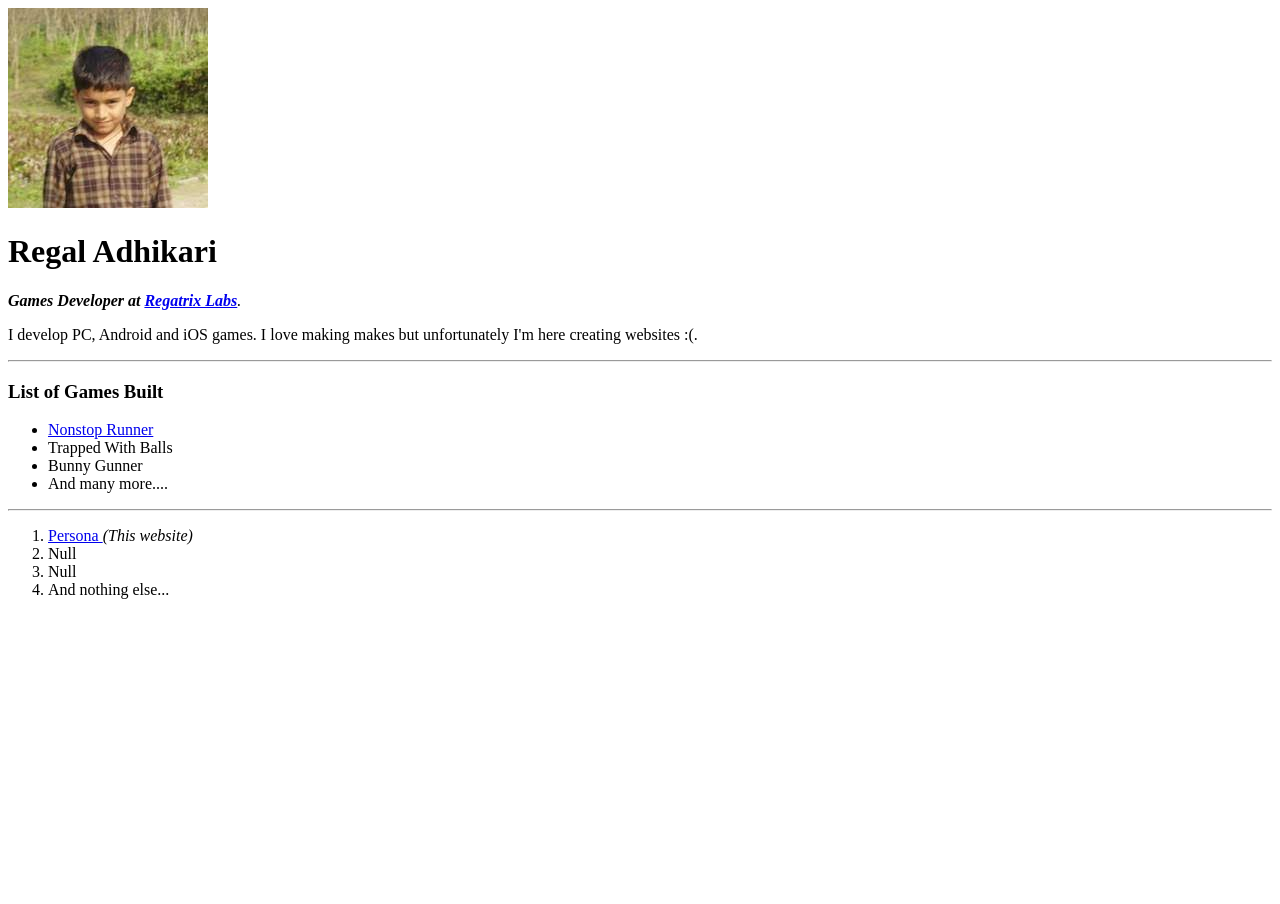
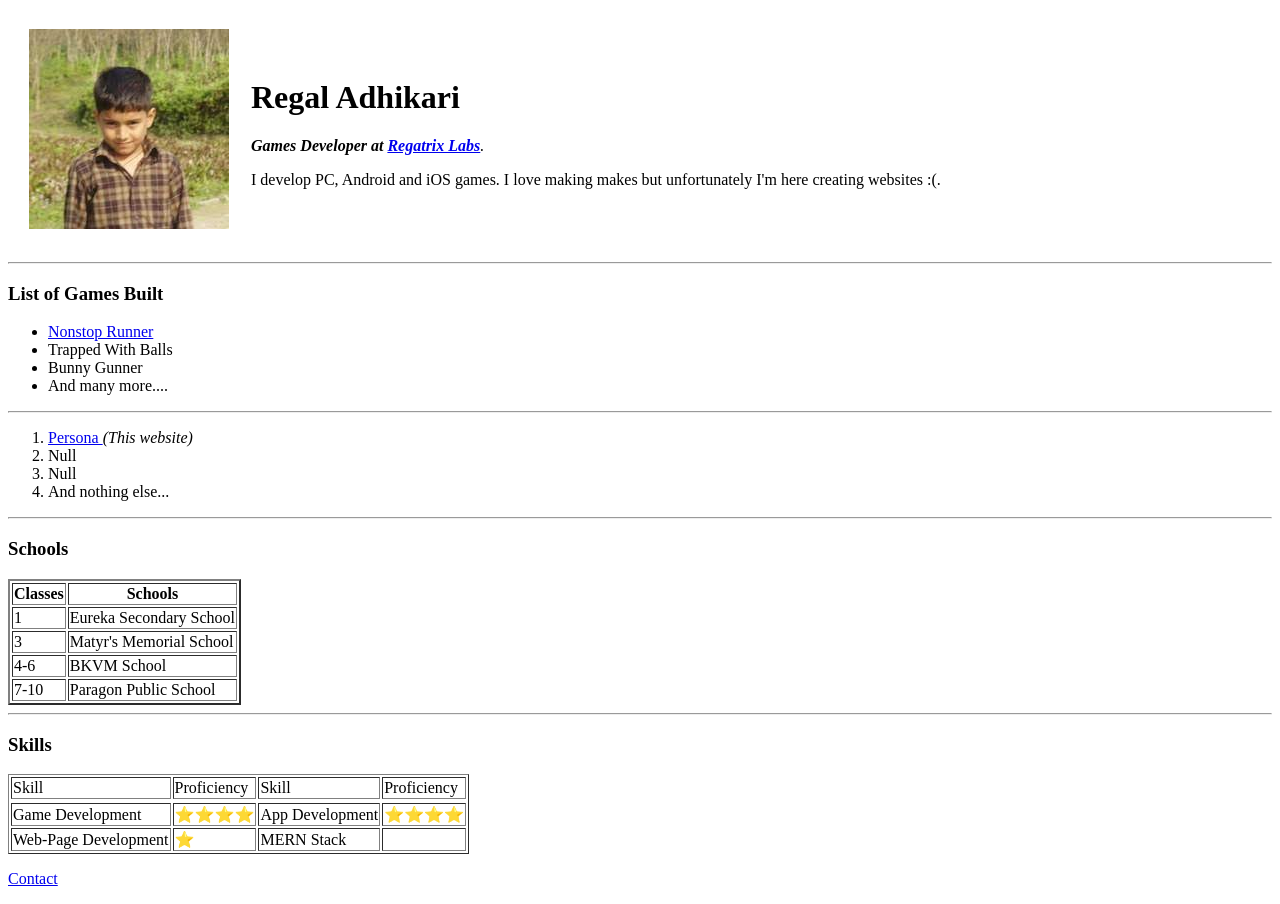
Before and after one commit to RegalAdhikari/WebDev-1.0, a plain HTML site: page PURE HTML/persona/persona.html in a window 1280 px wide. Before the commit the page ends 800 px from the top, so only its background shows below. Drawn offline with Linux system fonts and the light colour scheme.

Commit message:
Added Contact

```diff
--- a/PURE HTML/persona/persona.html
+++ b/PURE HTML/persona/persona.html
@@ -7,10 +7,17 @@
     <title>Regal</title>
 </head>
 <body>
-    <img src="reglal.jfif" alt="Regal profile pic">
-    <h1>Regal Adhikari</h1>
-    <p><em><strong>Games Developer at <a href="https://play.google.com/store/apps/developer?id=Regatrix+Labs"> Regatrix Labs</a></strong>.</em></p>
-    <p>I develop PC, Android and iOS games. I love making makes but unfortunately I'm here creating websites :(.</p>
+    <table cellspacing="20">
+        <tr>
+            <td> <img src="reglal.jfif" alt="Regal profile pic"></td>
+            <td><h1>Regal Adhikari</h1>
+                <p><em><strong>Games Developer at <a href="https://play.google.com/store/apps/developer?id=Regatrix+Labs"> Regatrix Labs</a></strong>.</em></p>
+                <p>I develop PC, Android and iOS games. I love making makes but unfortunately I'm here creating websites :(.</p>
+            </td>
+        </tr>
+    </table>
+
+
     <hr>
     <h3>List of Games Built</h3>
     <ul>
@@ -25,7 +32,58 @@
         <li>Null</li>
         <li>Null</li>
         <li>And nothing else...</li>
+    </ol>
+    <hr>
+    <h3>Schools</h3>
+    <table border="2">
+        <thead>
+            <tr>
+                <th>Classes</th>
+                <th>Schools</th>
+            </tr>
+        </thead>
+        <tr>
+            <td>1</td>
+            <td>Eureka Secondary School</td>
+        </tr>
+        <tr>
+        <td>3</td>
+        <td>Matyr's Memorial School</td>
+        </tr>
+        <tr>
+            <td>4-6</td>
+            <td>BKVM School</td>
+        </tr>
+        <tr>
+            <td>7-10</td>
+            <td>Paragon Public School</td>
+        </tr>
+    </table>
+    <hr>
+    <h3>Skills</h3>
+    <table border="1">
+        <tr>
+            <thead>
+                <tr>
+                    <td>Skill</td>
+                    <td>Proficiency</td>
+                    <td>Skill</td>
+                    <td>Proficiency</td>
+                </tr>
+            </thead>
+            <td>Game Development</td>
+            <td>⭐⭐⭐⭐</td>
+            <td>App Development</td>
+            <td>⭐⭐⭐⭐</td>
+        </tr>
+        <tr>
+            <td>Web-Page Development</td>
+            <td>⭐</td>
+            <td>MERN Stack</td>
+            <td></td>
+        </tr>
+    </table>
+    <p><a href="contact.html">Contact</a></p>
 
-    </ol>
 </body>
 </html>
```
Also changed, not shown: PURE HTML/persona/contact.html (added, +22 -0 lines).
